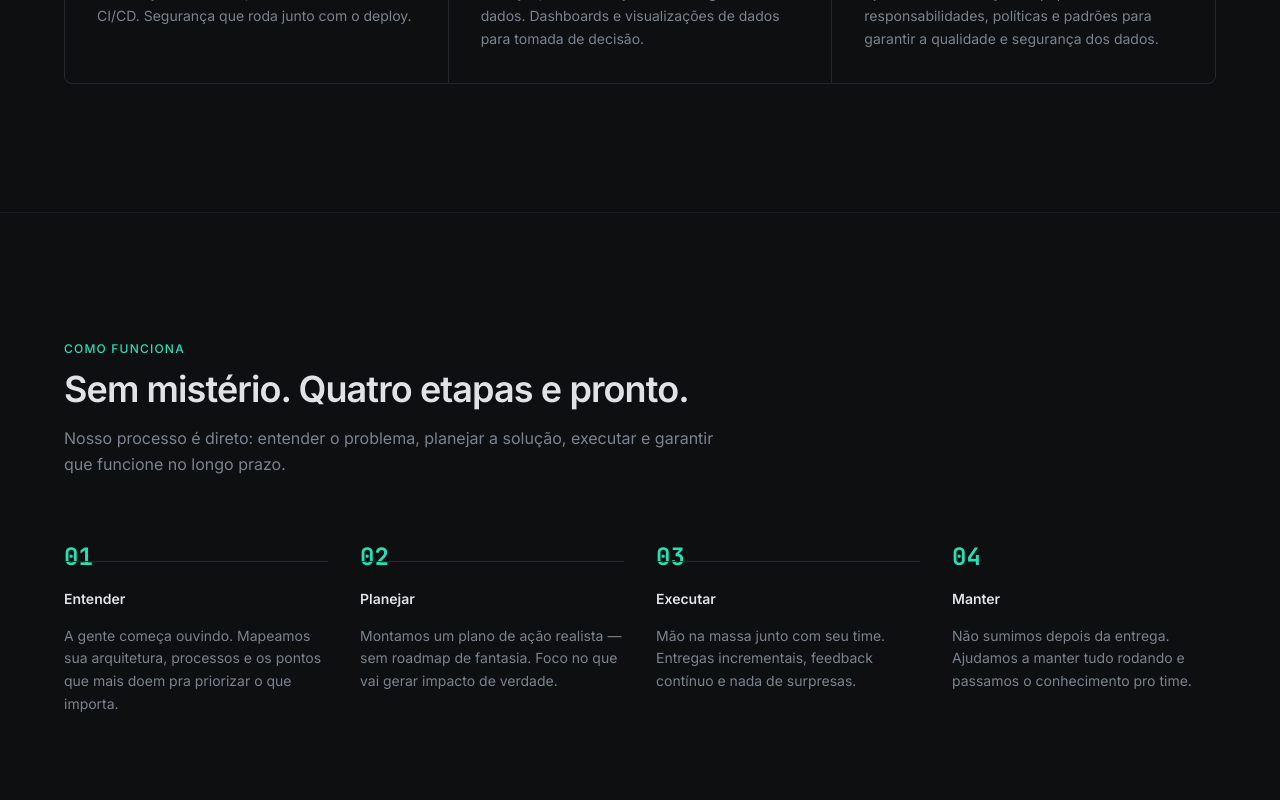
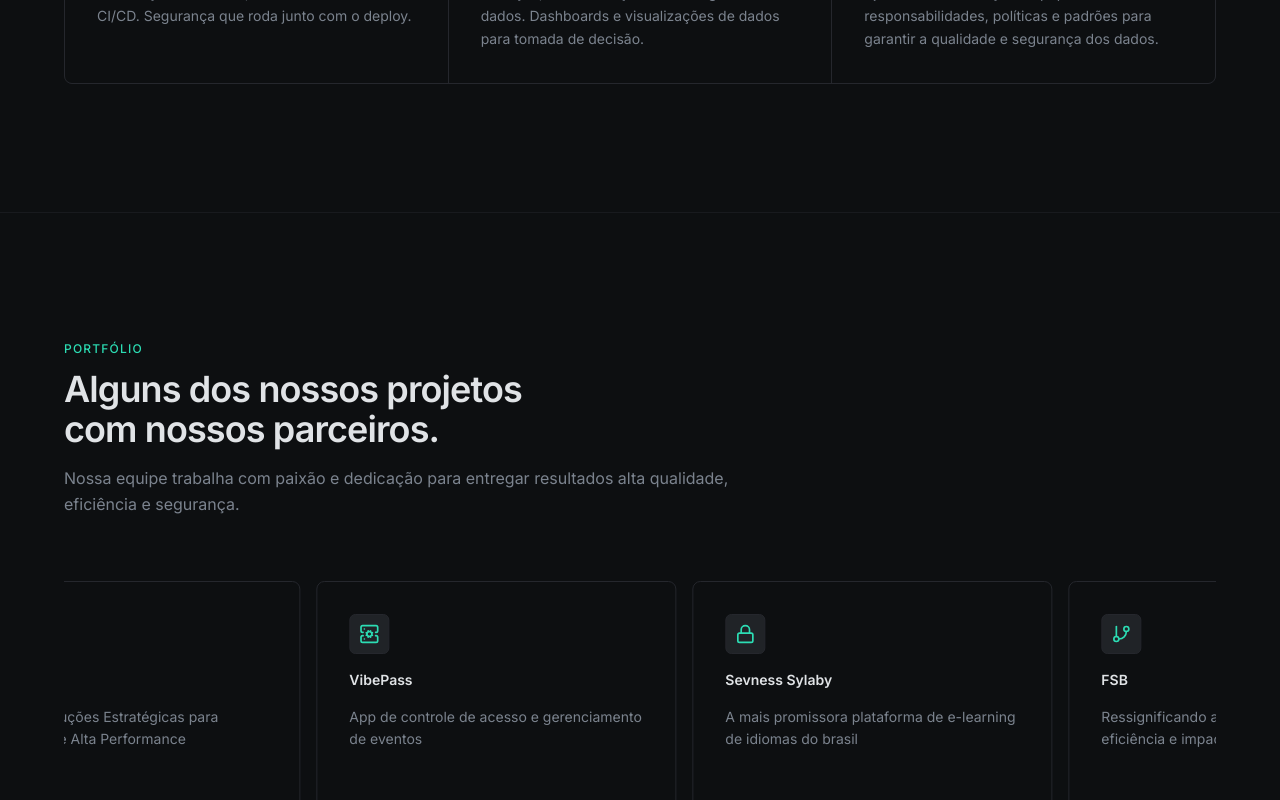
Before and after one commit to lucasrochastate/v0-state-it-lp, a Next.js app: page / in a window 1280 px wide. Shown: the part 2000-2800 px from the top of the page. Built offline with nearby package versions, Linux system fonts and the light colour scheme.

Commit message:
Add Portfolio section and update navbar and page layout

```diff
--- a/app/page.tsx
+++ b/app/page.tsx
@@ -5,6 +5,7 @@ import { Services } from "@/components/services"
 import { Approach } from "@/components/approach"
 import { Contact } from "@/components/contact"
 import { Footer } from "@/components/footer"
+import { Portfolio } from "@/components/portfolio"
 
 export default function Page() {
   return (
@@ -14,6 +15,7 @@ export default function Page() {
         <Hero />
         <About />
         <Services />
+        <Portfolio />
         <Approach />
         <Contact />
       </main>
--- a/components/navbar.tsx
+++ b/components/navbar.tsx
@@ -6,6 +6,7 @@ import { Menu, X } from "lucide-react";
 const navLinks = [
   { label: "Sobre", href: "#sobre" },
   { label: "Servi\u00e7os", href: "#servicos" },
+  { label: "Portfólio", href: "#portfolio" },
   { label: "Como funciona", href: "#abordagem" },
   { label: "Contato", href: "#contato" },
 ];
--- /dev/null
+++ b/components/portfolio.tsx
@@ -0,0 +1,100 @@
+"use client";
+
+import {
+    Code2,
+    Lock,
+    GitBranch,
+    ServerCog,
+    ChartNoAxesColumnDecreasing,
+    Shield,
+  } from "lucide-react";
+
+  const portfolio = [
+    {
+      icon: Code2,
+      title: "Pless",
+      description:
+        "Soluções Soluções Estratégicas para Operações de Alta Performance",
+    },
+    {
+      icon: ServerCog,
+      title: "VibePass",
+      description:
+        "App de controle de acesso e gerenciamento de eventos",
+    },
+    {
+      icon: Lock,
+      title: "Sevness Sylaby",
+      description:
+        "A mais promissora plataforma de e-learning de idiomas do brasil",
+    },
+    {
+      icon: GitBranch,
+      title: "FSB",
+      description:
+        "Ressignificando a comunicação com eficiência e impacto.",
+    },
+    {
+      icon: ChartNoAxesColumnDecreasing,
+      title: "Alpha Sec",
+      description:
+        "Soluções de segurança da informação para empresas de tecnologia.",
+    },
+    {
+      icon: Shield,
+      title: "Governança de Dados",
+      description:
+        "Ajudamos na definição de papéis e responsabilidades, políticas e padrões para garantir a qualidade e segurança dos dados.",
+    },
+  ];
+
+  export function Portfolio() {
+    // Duplicar os itens para criar um loop infinito suave
+    const duplicatedPortfolio = [...portfolio, ...portfolio];
+
+    return (
+      <section
+        id="portfolio"
+        className="border-t border-border/50 px-6 py-24 lg:py-32"
+      >
+        <div className="mx-auto max-w-6xl">
+          <div className="mb-16 max-w-2xl">
+            <p className="mb-3 text-xs font-medium tracking-widest text-accent uppercase">
+              {"Portfólio"}
+            </p>
+            <h2 className="text-balance text-3xl font-semibold tracking-tight text-foreground sm:text-4xl">
+              {
+                "Alguns dos nossos projetos com nossos parceiros."
+              }
+            </h2>
+            <p className="mt-4 text-pretty leading-relaxed text-muted-foreground">
+              {
+                "Nossa equipe trabalha com paixão e dedicação para entregar resultados alta qualidade, eficiência e segurança."
+              }
+            </p>
+          </div>
+
+          <div className="relative overflow-hidden">
+            <div className="flex animate-scroll gap-4 hover:[animation-play-state:paused]">
+              {duplicatedPortfolio.map((project, index) => (
+                <div
+                  key={`${project.title}-${index}`}
+                  className="group flex min-w-[320px] flex-col gap-4 rounded-lg border border-border bg-background p-8 transition-colors hover:bg-secondary/50 sm:min-w-[360px]"
+                >
+                  <div className="flex h-10 w-10 items-center justify-center rounded-md border border-border bg-secondary">
+                    <project.icon className="h-5 w-5 text-accent" />
+                  </div>
+                  <h3 className="text-sm font-semibold text-foreground">
+                    {project.title}
+                  </h3>
+                  <p className="text-sm leading-relaxed text-muted-foreground">
+                    {project.description}
+                  </p>
+                </div>
+              ))}
+            </div>
+          </div>
+        </div>
+      </section>
+    );
+  }
--- a/tailwind.config.ts
+++ b/tailwind.config.ts
@@ -88,10 +88,19 @@ const config: Config = {
             height: '0',
           },
         },
+        'scroll': {
+          '0%': {
+            transform: 'translateX(0)',
+          },
+          '100%': {
+            transform: 'translateX(-50%)',
+          },
+        },
       },
       animation: {
         'accordion-down': 'accordion-down 0.2s ease-out',
         'accordion-up': 'accordion-up 0.2s ease-out',
+        'scroll': 'scroll 30s linear infinite',
       },
     },
   },
```
